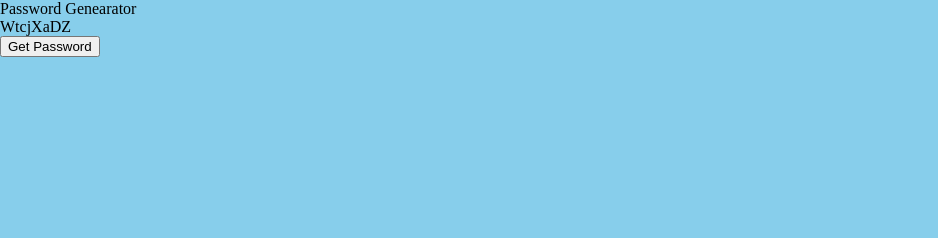
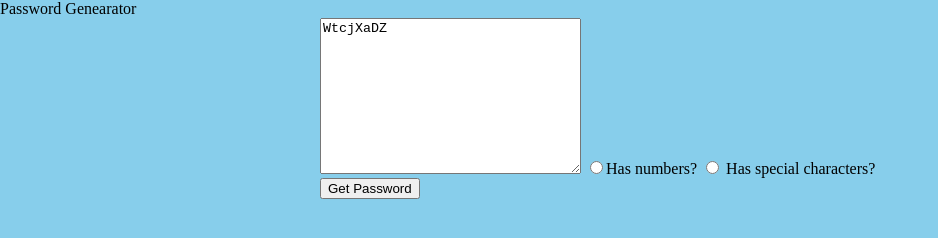
Before and after one commit to Holgermueller/vjspassgen, a plain HTML site: page index.html in a window 1280 px wide. Both pictures are taken after a click on the button "Get Password". Shown: the whole page, without its empty margins (0-938 px from the left). Drawn offline with Linux system fonts and the light colour scheme.

Commit message:
added radio inputs to prepare for other functionality

```diff
--- a/index.html
+++ b/index.html
@@ -10,7 +10,21 @@
   <body>
     <header>Password Genearator</header>
     <section class="password-generator" id="passwordGenerator">
-      <div class="password-display" id="passwordDisplay"></div>
+      <textarea
+        class="password-display"
+        name="password-display"
+        id="passwordDisplay"
+        cols="30"
+        rows="10"
+      ></textarea>
+
+      <input type="radio" name="hasNumbers" id="hasNumbers" /><label
+        for="hasNumbers"
+        >Has numbers?</label
+      >
+      <input type="radio" name="hasChars" id="hasChars" />
+      <label for="hasChars">Has special characters?</label>
+
       <button
         class="generate-password"
         id="generatePassword"
--- a/scripts.js
+++ b/scripts.js
@@ -3,13 +3,19 @@
 const buttonTrigger = document.getElementById("generatePassword");
 
 const alpha = "abcdefghijklmnopqrstuvwxyzABCDEFGHIJKLMNOPQRSTUVWXYZ";
+const numbers = "0123456789";
+const symbols = "!@#$%^&*_-+=";
+
+let chars = alpha;
 
 function generatePassword() {
   let alphaLength = alpha.length;
   let newPassword = "";
+  chars += numbers;
+  chars += symbols;
 
   for (let i = 0; i < 8; i++) {
-    newPassword += alpha.charAt(Math.floor(Math.random() * alphaLength));
+    newPassword += chars.charAt(Math.floor(Math.random() * alphaLength));
 
     document.getElementById("passwordDisplay").innerHTML = newPassword;
   }
--- a/styles.css
+++ b/styles.css
@@ -4,3 +4,8 @@ html {
   margin: 0;
   background-color: skyblue;
 }
+
+.password-generator {
+  width: 50%;
+  margin: auto;
+}
```
